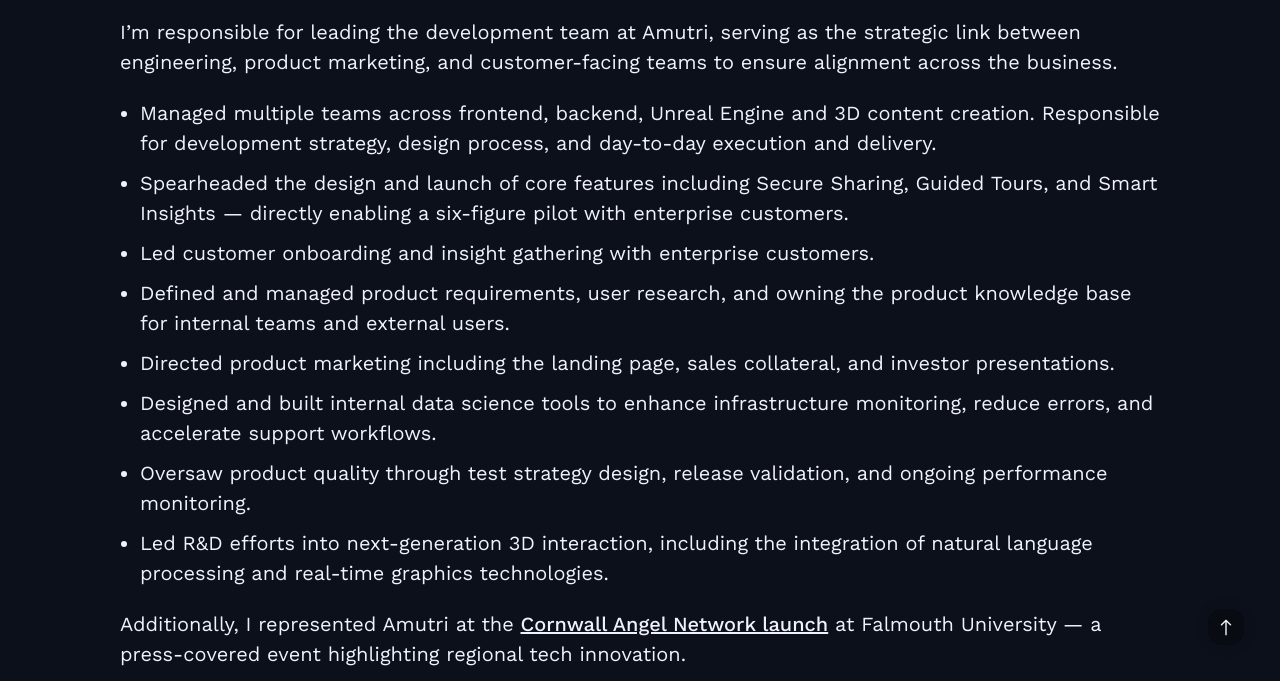
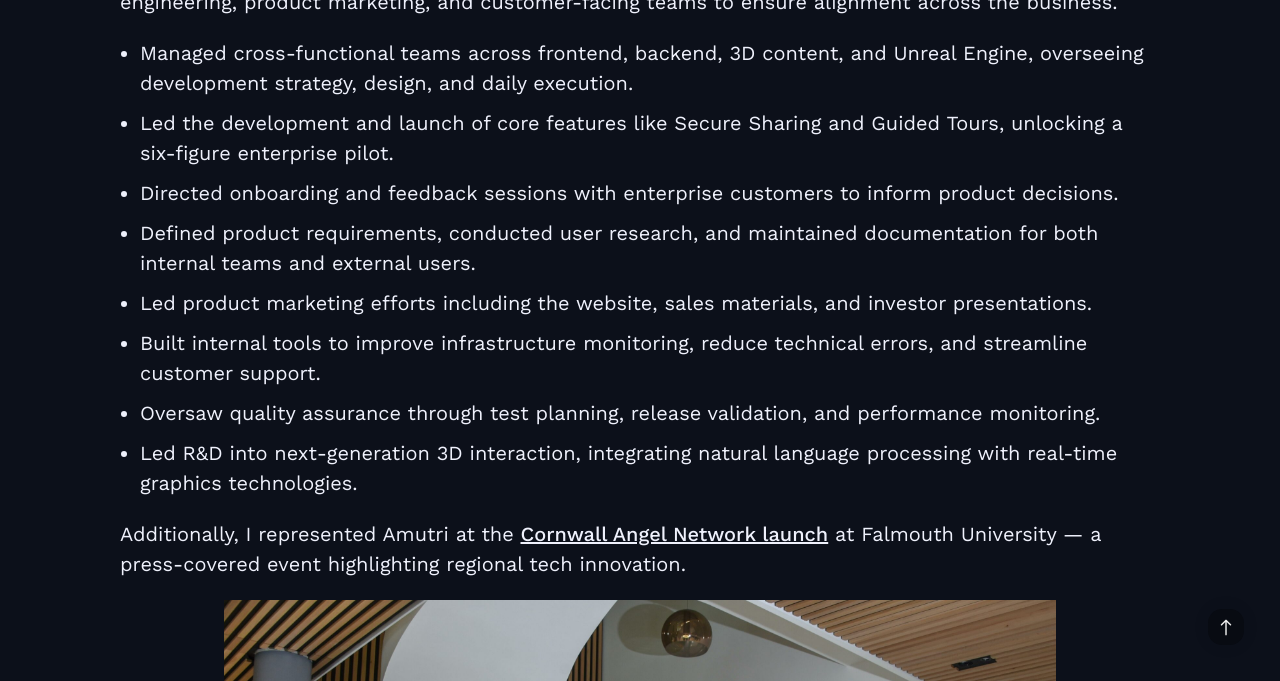
Before and after one commit to mkishi1221/mkishi1221.github.io, a Jekyll site: the page built from index.html, in a window 1280 px wide and 900 px high, scrolled down 2678 px, cut to the strip 219-900 px from the top of the window. Built offline with Jekyll 4.4.1, drawn with Linux system fonts in a browser that asks for light colours; nearby versions of some CDN libraries; some of the changed text lies outside the part shown.

Commit message:
Updated CV

```diff
--- a/_includes/cv.md
+++ b/_includes/cv.md
@@ -1,9 +1,9 @@
 
 # Here’s a TL;DR on my career:
 
-I'm a product designer turned product manager and developer. I’ve led teams across the UK and Japan in software development, startup growth, and NLP solutions for major Japanese corporations.
+I'm a product designer turned product manager and developer. I’ve led teams in the UK and Japan and worked in customer-facing roles, delivering products for both early-stage startups and large enterprises.
 
-- I bring hands-on experience in product design, development, and team leadership, having guided products from early validation through to launch. I use fast, low-cost testing to uncover user needs, evaluate technical feasibility, and keep efforts aligned with business goals.
+- I bring hands-on experience in product design, development, and team leadership, having guided products from early validation through to launch. I use fast, low-cost testing with customers to uncover user needs, evaluate technical feasibility, and keep efforts aligned with business goals.
 - I thrive on shaping complex, multidisciplinary products that require both technical depth and design sensibility. From machine translation to 3D visualization, I shift gears easily and contribute across a wide range of engineering and design challenges.
 - I care deeply about creating inclusive teams where people feel safe, supported, and empowered. That starts with understanding how individuals work, what they need, and how to help them grow together.
 
@@ -14,7 +14,7 @@
 - **Product management:** Leading and uncovering key information that drives product strategy. I've worked closely with teams, stakeholders, and customers to uncover user needs, validate assumptions, understand technical feasibility and inform strategic decisions.
 - **Team management and development process design:** Leading day-to-day execution needed to turn strategy into results. Aligning user, business, and technical needs to create clear, well-informed PRDs and technical briefs. Managing innovation through frequent, incremental improvements informed by testing, feedback, and validation.
 - **Knowledge management:** Guiding teams to maintain clear documentation, shared resources, and processes that help teams onboard quickly, collaborate effectively, and retain critical knowledge. I’ve also managed product knowledge by writing and maintaining support articles on Intercom for both customers and external stakeholders.
-- **Design, R&D, and Software Development:** I have hands-on experience writing code, working with tools like Python, JavaScript, and cloud services such as AWS. I regularly contribute to GitHub-based code reviews, set up automated QA, and help manage infrastructure and deployments. My background spans UI/UX, product marketing, and applied data science, and I’m comfortable stepping into different roles to keep projects moving and deliver high-quality results.
+- **Software Engineering:** I bring hands-on experience in coding with Python and JavaScript, along with cloud platforms like AWS. I actively contribute to GitHub code reviews, and help manage infrastructure and deployments. My background spans UI/UX design, product marketing, and applied data science, and I’m comfortable stepping into different roles to deliver results.
 
 If you'd like to learn more or discuss working together, feel free to [drop me a message](/contact){: .cv_link target="_blank" } or [reach out on LinkedIn](https://www.linkedin.com/in/mkishi/){: .cv_link target="_blank" }. Now, onto the details.
 
@@ -24,7 +24,7 @@
 
 ## Product Manager (October 2023 – Current)
 
-Amutri is a cloud-rendered 3D visualisation platform that helps engineering teams present and explore complex technical ideas. Users can upload their CAD files and convert them into visually rich real-time rendered 3D Presentations that can be shared across their organisation.
+Amutri transforms complex CAD files into interactive 3D presentations in seconds — making CAD data accessible, shareable, and presentation-ready across entire organisations.
 
 Here's a short video of the product:
 
@@ -32,14 +32,14 @@
 
 I'm responsible for leading the development team at Amutri, serving as the strategic link between engineering, product marketing, and customer-facing teams to ensure alignment across the business.
 
-- Managed multiple teams across frontend, backend, Unreal Engine and 3D content creation. Responsible for development strategy, design process, and day-to-day execution and delivery.
-- Spearheaded the design and launch of core features including Secure Sharing, Guided Tours, and Smart Insights — directly enabling a six-figure pilot with enterprise customers.
-- Led customer onboarding and insight gathering with enterprise customers.
-- Defined and managed product requirements, user research, and owning the product knowledge base for internal teams and external users.
-- Directed product marketing including the landing page, sales collateral, and investor presentations.
-- Designed and built internal data science tools to enhance infrastructure monitoring, reduce errors, and accelerate support workflows.
-- Oversaw product quality through test strategy design, release validation, and ongoing performance monitoring.
-- Led R&D efforts into next-generation 3D interaction, including the integration of natural language processing and real-time graphics technologies.
+- Managed cross-functional teams across frontend, backend, 3D content, and Unreal Engine, overseeing development strategy, design, and daily execution.
+- Led the development and launch of core features like Secure Sharing and Guided Tours, unlocking a six-figure enterprise pilot.
+- Directed onboarding and feedback sessions with enterprise customers to inform product decisions.
+- Defined product requirements, conducted user research, and maintained documentation for both internal teams and external users.
+- Led product marketing efforts including the website, sales materials, and investor presentations.
+- Built internal tools to improve infrastructure monitoring, reduce technical errors, and streamline customer support.
+- Oversaw quality assurance through test planning, release validation, and performance monitoring.
+- Led R&D into next-generation 3D interaction, integrating natural language processing with real-time graphics technologies.
 
 Additionally, I represented Amutri at the [Cornwall Angel Network launch](https://www.business-live.co.uk/professional-services/banking-finance/cornwall-angel-network-aims-boost-29057545){: .cv_link target="_blank" } at Falmouth University — a press-covered event highlighting regional tech innovation.
 
@@ -55,14 +55,13 @@
 
 Shaped product strategy, UIUX design, user research, and early business development, onboarding Amutri's early adopters and securing grants and pre-seed funding.
 
-- Led the end-to-end UI/UX redesign of Amutri’s cloud-based 3D rendering platform.
-- Drove product marketing initiatives, including a new homepage optimised for user conversion and investor engagement.
-- Conducted 30+ research sessions with architects, 3D visualisers, and universities to shape user journeys and product direction.
-- Developed internal tools to automate user data enrichment by matching email domains to company information, completing 90% of missing profiles. This reduced weekly processing time from ~3 hours to under 10 seconds and enabled more targeted outreach.
-- Onboarded users and developed early enterprise sales strategies, proposals.
-- Secured Letters of Intent, contributing directly to successful investor milestones.
+- Led the complete UI/UX redesign of Amutri’s cloud 3D rendering platform from POC to MVP.
+- Ran 30 + research sessions with architects, 3D visualisers, and universities to refine user journeys and set product direction.
+- Built an automation tool that matched email domains to company data, filling 90 % of missing user profiles and cutting weekly processing time from about three hours to ten seconds.
+- Onboarded early users and created enterprise sales strategies and proposals.
+- Secured Letters of Intent from prospective customers, hitting key investor milestones.
 
-Promoted to Product Manager following this work and was later [interviewed by SETsquared Bristol](https://setsquared-bristol.co.uk/news/amutri-revolutionising-3d-visualisation/){: .cv_link target="_blank" } on Amutri's vision and impact in 3D visualisation.
+Joined the team formally as Product Manager on the strength of this work and was later [interviewed by SETsquared Bristol](https://setsquared-bristol.co.uk/news/amutri-revolutionising-3d-visualisation/){: .cv_link target="_blank" } on Amutri's vision and impact in 3D visualisation.
 
 # SpaceforU (September 2022 – September 2023)
 
@@ -108,10 +107,11 @@
 
 Worked at a machine translation consultancy focused on industry-specific solutions, combining language expertise with product design to deliver practical, cost-saving tools.
 
-- Led the design of machine translation products, including a Japanese menu translation system that cut restaurant translation costs by 50%.
-- Led the redesign of Toyota’s vehicle repair manuals for a digital-first experience, deployed globally.
-- Led the development of a content management tool for Konami, supporting global coordination between copywriters and translators.
-- Built data extraction algorithms in TypeScript that reduced customer service errors at car dealerships by 60%.
+- Collaborated directly with clients to identify requirements and co-develop tailored machine translation tools that balanced linguistic accuracy with usability.
+- Designed a Japanese menu translation system that significantly reduced localization costs for restaurant clients.
+- Led the digital-first redesign of vehicle repair manuals for a major Japanese automotive brand, improving accessibility and service efficiency.
+- Created content management tools for a top-tier Japanese game developer, streamlining global collaboration between copywriters and translators.
+- Developed data extraction algorithms in TypeScript to reduce miscommunications in automotive customer service operations.
 
 ## Language Analyst (March 2019 - July 2020)
 
```
Also changed, not shown: 1 other file.
